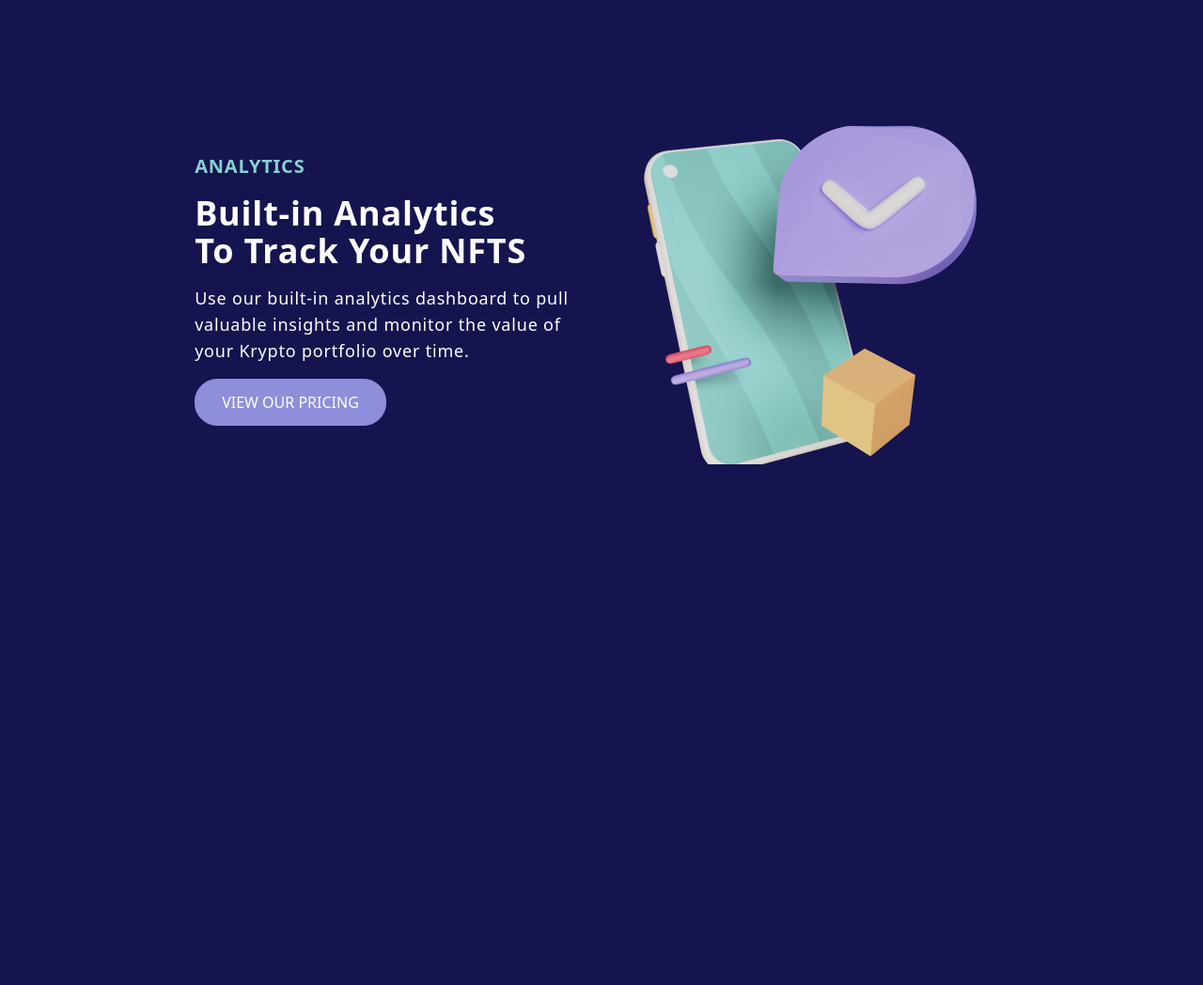
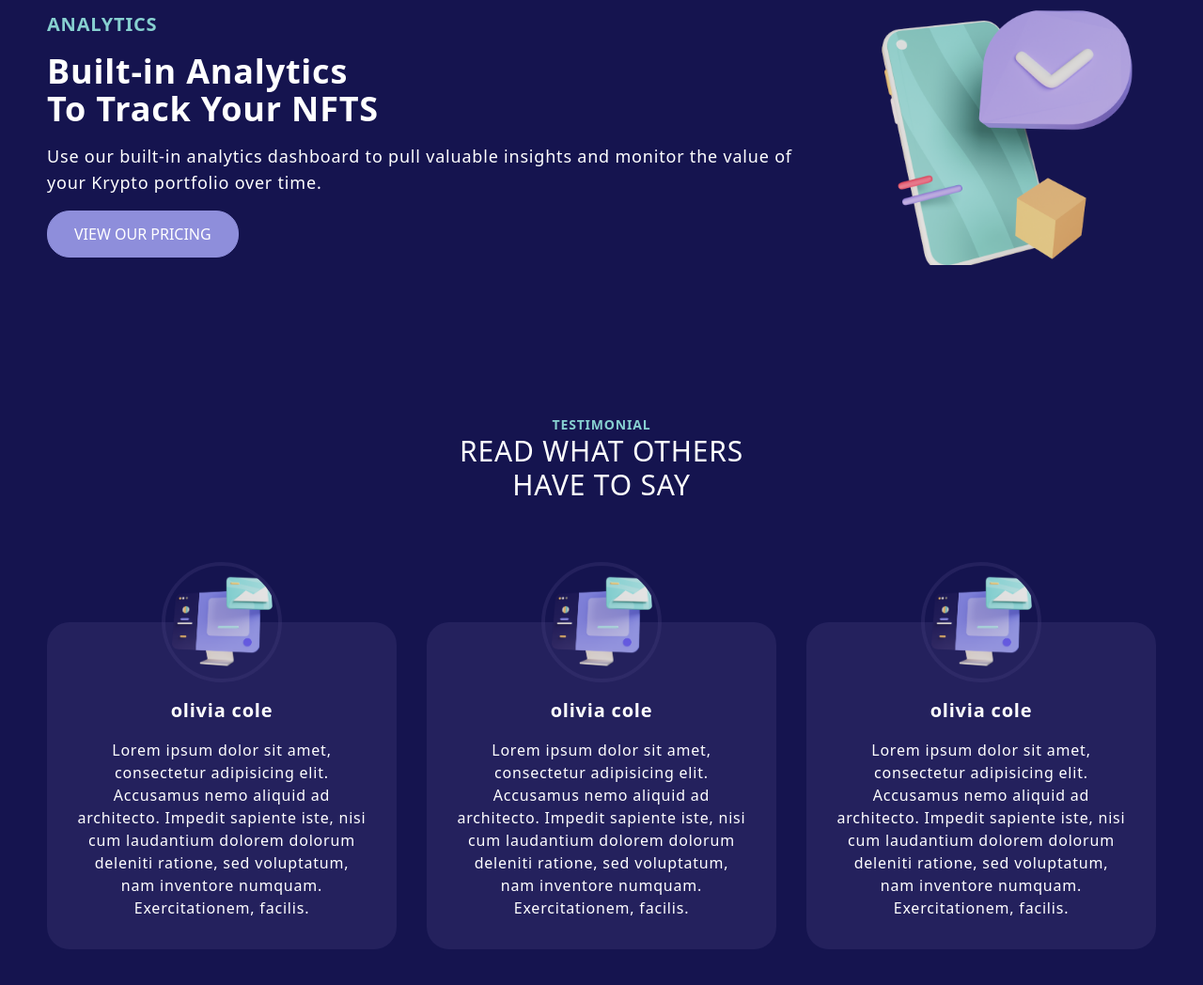
Before and after one commit to EmmyRecent/Krypto, a website: page src/index.html in a window 1280 px wide. Shown: the part 1344-2392 px from the top of the page at 94% size. Before the commit the page ends 2078 px from the top, so only its background shows below. Drawn offline with nearby package versions, Linux system fonts and the light colour scheme.

```diff
--- a/src/index.html
+++ b/src/index.html
@@ -127,7 +127,7 @@
               </h1>
 
               <p class="text-l font-normal mt-8">
-                The most secure marketplace for buying <br> and selling unique crypto assets.
+                The most secure marketplace for buying and selling unique crypto assets.
               </p>
 
               <div class="flex space-x-4">
@@ -159,7 +159,7 @@
             <div>
               <h2 class="text-lg md:text-xl font-bold text-color-primary-light uppercase">Analytics</h2>
               <h1 class="text-3xl md:text-4xl mt-4 font-bold">Built-in Analytics <br> To Track Your NFTS</h1>
-              <p class="mt-4 text-lg">Use our built-in analytics dashboard to pull <br> valuable insights and monitor the value of <br> your Krypto portfolio over time.</p>
+              <p class="mt-4 text-lg">Use our built-in analytics dashboard to pull valuable insights and monitor the value of your Krypto portfolio over time.</p>
 
               <button class="border border-solid border-color-secondary bg-color-secondary cursor-pointer uppercase hover:opacity-90 mt-4 px-7 py-3 rounded-3xl text-color-white">view our Pricing</button>
             </div>
@@ -173,7 +173,7 @@
             <div>
               <h2 class="text-lg md:text-xl font-bold text-color-primary-light uppercase">Analytics</h2>
               <h1 class="text-3xl md:text-4xl mt-4 font-bold">Built-in Analytics <br> To Track Your NFTS</h1>
-              <p class="mt-4 text-lg">Use our built-in analytics dashboard to pull <br> valuable insights and monitor the value of <br> your Krypto portfolio over time.</p>
+              <p class="mt-4 text-lg">Use our built-in analytics dashboard to pull valuable insights and monitor the value of your Krypto portfolio over time.</p>
 
               <button class="border border-solid border-color-secondary bg-color-secondary cursor-pointer uppercase hover:opacity-90 mt-4 px-7 py-3 rounded-3xl text-color-white">view our Pricing</button>
             </div>
@@ -188,10 +188,40 @@
       <!-- testimonial section  -->
       <section id="testimonial">
         <div class="container py-20">
+          <div class="text-center">
+            <h2 class="uppercase text-color-primary-light font-bold text-sm">testimonial</h2>
+            <h1 class="text-color-white uppercase text-2xl md:text-3xl">read what others <br> have to say</h1>
+          </div>
 
+          <div class="grid lg:grid-cols-3 md:grid-cols-2 gap-12 lg:gap-8">
+            <!-- card 1 -->
+            <div class="bg-color-secondary-dark p-8 text-center items-center rounded-3xl mt-32">
+              <img class="border-4 border-solid border-color-secondary-dark rounded-full w-32 h-32 m-auto -mt-24" src="images/computer.png" alt="#">
+              <h2 class="text-xl font-bold mt-4">olivia cole</h2>
+              <p class="text-xs font-normal mt-4">Lorem ipsum dolor sit amet, consectetur adipisicing elit. Accusamus nemo aliquid ad architecto. Impedit sapiente iste, nisi cum laudantium dolorem dolorum deleniti ratione, sed voluptatum, nam inventore numquam. Exercitationem, facilis.</p>
+            </div>
+
+            <!-- card 2 -->
+            <div class="bg-color-secondary-dark p-8 text-center items-center rounded-3xl mt-32">
+              <img class="border-4 border-solid border-color-secondary-dark rounded-full w-32 h-32 m-auto -mt-24" src="images/computer.png" alt="#">
+              <h2 class="text-xl font-bold mt-4">olivia cole</h2>
+              <p class="text-xs font-normal mt-4">Lorem ipsum dolor sit amet, consectetur adipisicing elit. Accusamus nemo aliquid ad architecto. Impedit sapiente iste, nisi cum laudantium dolorem dolorum deleniti ratione, sed voluptatum, nam inventore numquam. Exercitationem, facilis.</p>
+            </div>
+
+            <!-- card 3 -->
+            <div class="bg-color-secondary-dark p-8 text-center items-center rounded-3xl mt-32">
+              <img class="border-4 border-solid border-color-secondary-dark rounded-full w-32 h-32 m-auto -mt-24" src="images/computer.png" alt="#">
+              <h2 class="text-xl font-bold mt-4">olivia cole</h2>
+              <p class="text-xs font-normal mt-4">Lorem ipsum dolor sit amet, consectetur adipisicing elit. Accusamus nemo aliquid ad architecto. Impedit sapiente iste, nisi cum laudantium dolorem dolorum deleniti ratione, sed voluptatum, nam inventore numquam. Exercitationem, facilis.</p>
+            </div>
+          </div>
         </div>
       </section>
 
+      <!-- get stated section  -->
+      <section>
+
+      </section>
     </main>
 
     <script src="script.js"></script>
```
Also changed, not shown: dist/output.css.
